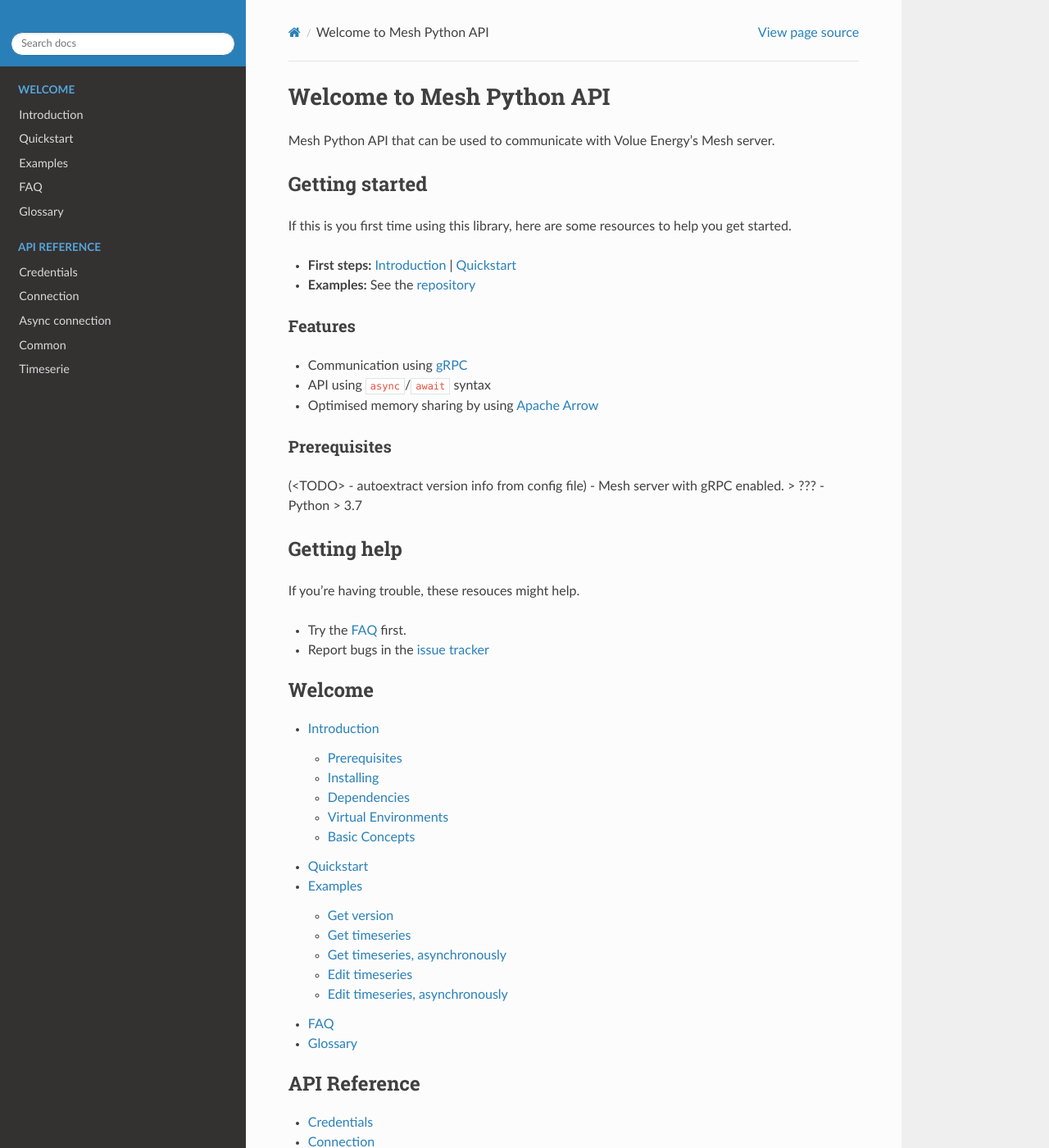
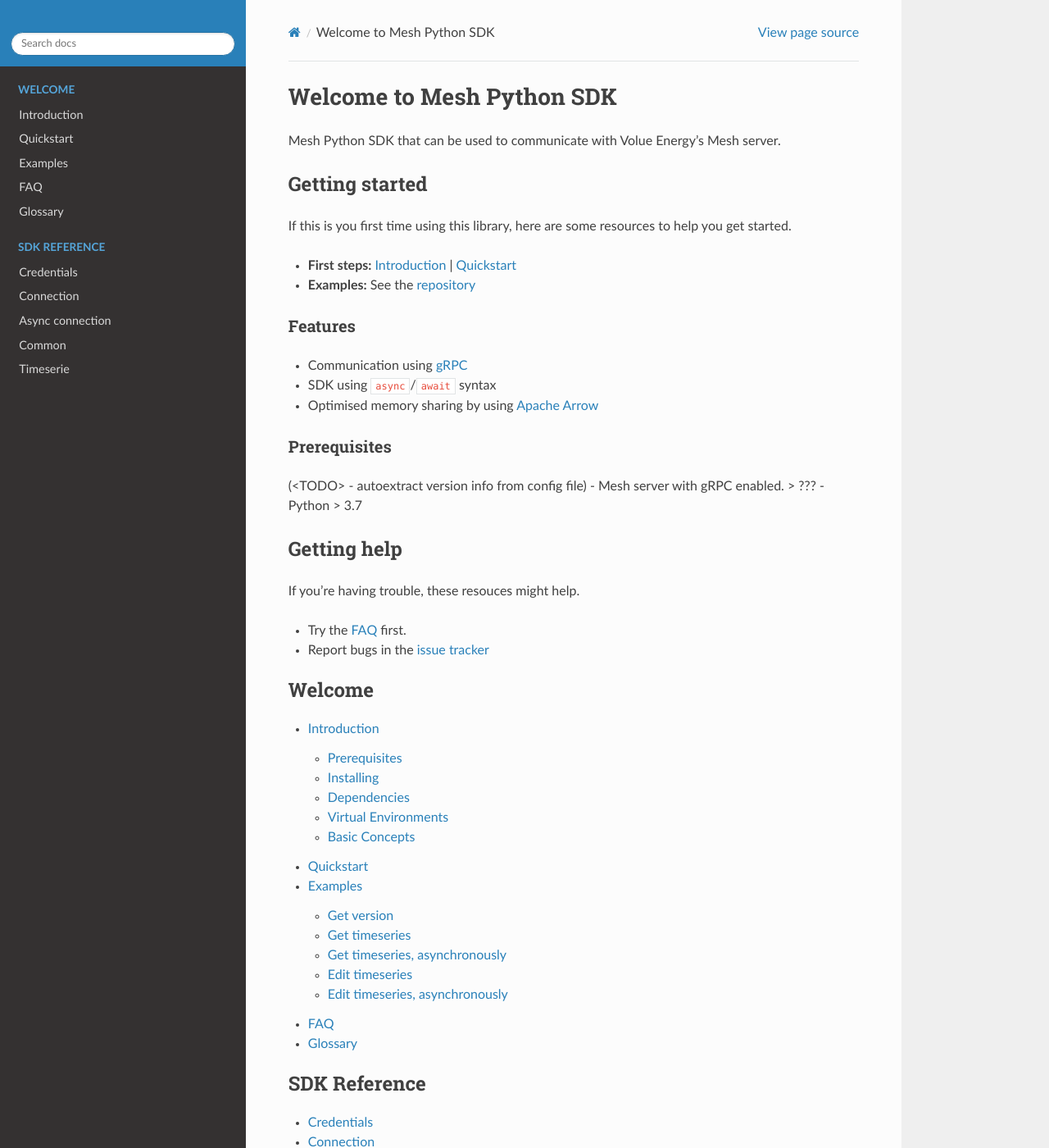
Before and after one commit to Volue-Public/energy-mesh-python, a Sphinx documentation site: the page built from docs/source/index.rst, in a window 1280 px wide and 1400 px high. Shown: the whole window at 82% size. Built offline with Sphinx 7.4.7 and the Read the Docs theme 2.0.0, drawn with Linux system fonts in a browser that asks for light colours.

Commit message:
Changes from code review.

```diff
--- a/docs/source/conf.py
+++ b/docs/source/conf.py
@@ -30,7 +30,6 @@
 extensions = [
     'sphinx.ext.autodoc',
     'sphinx.ext.autodoc.typehints',
-    'sphinx.ext.autosummary',
     'sphinx.ext.viewcode',
     'sphinx.ext.napoleon',
     'sphinx.ext.extlinks',
--- a/docs/source/index.rst
+++ b/docs/source/index.rst
@@ -1,7 +1,7 @@
-Welcome to Mesh Python API
+Welcome to Mesh Python SDK
 ==============================
 
-Mesh Python API that can be used to
+Mesh Python SDK that can be used to
 communicate with Volue Energy's Mesh server.
 
 Getting started
@@ -16,7 +16,7 @@
 **************
 
 - Communication using `gRPC <https://grpc.io/>`_
-- API using ``async``\/``await`` syntax
+- SDK using ``async``\/``await`` syntax
 - Optimised memory sharing by using `Apache Arrow <https://arrow.apache.org/>`_
 
 Prerequisites
@@ -43,7 +43,7 @@
    glossary
 
 .. toctree::
-   :caption: API Reference
+   :caption: SDK Reference
 
    credentials
    connection
--- a/docs/source/intro.rst
+++ b/docs/source/intro.rst
@@ -1,12 +1,12 @@
 Introduction
 ----------------
 
-This is an introduction to the Mesh Python API, a gRPC based approach to communicate with Volues Mesh server.
+This is an introduction to the Mesh Python SDK, a gRPC based approach to communicate with Volues Mesh server.
 
 Prerequisites
 **************
 
-Mesh Python API works with Python 3.7 or higher. Support for earlier versions are not provided due to dependencies.
+Mesh Python SDK works with Python 3.7 or higher. Support for earlier versions are not provided due to dependencies.
 
 Installing
 ***********
@@ -21,9 +21,9 @@
 Dependencies
 *************
 
-The Mesh Python API depends on the Python standard library, but also `gRPC <https://grpc.io/>`_ and `Apache Arrow <https://arrow.apache.org/>`_.
+The Mesh Python SDK depends on the Python standard library, but also `gRPC <https://grpc.io/>`_ and `Apache Arrow <https://arrow.apache.org/>`_.
 
-These dependencies are managed, installed and packaged with the library using `Poetry <https://github.com/python-poetry/poetry>`_. So no additional dependencies should be needed after running the pip install.
+These dependencies are managed, installed and referenced by the library using `Poetry <https://github.com/python-poetry/poetry>`_. So no additional dependencies should be needed after running the pip install.
 
 Virtual Environments
 ********************
@@ -50,12 +50,12 @@
 
     $ python -m pip install git+https://github.com/PowelAS/sme-mesh-python
 
-Your virtual environment is now up and running with the Mesh Python API and you can now develop your project.
+Your virtual environment is now up and running with the Mesh Python SDK and you can now develop your project.
 
 Basic Concepts
 ***************
 
-The Mesh Python API communicates with a Mesh server using gRPC which is a way of sending requests and responses over a network. The request is serialized and packaged then sent to the server which processes the request and sends back a response.
+The Mesh Python SDK communicates with a Mesh server using gRPC which is a way of sending requests and responses over a network. The request is serialized and packaged then sent to the server which processes the request and sends back a response.
 
 This process can take some time. The library takes advantage of this if the connection is done by using the :doc:`async_connection` which is implemented using the `asyncio <https://docs.python.org/3/library/asyncio.html>`_ library that enables concurrency and lets Python perform other tasks while waiting for the response from the server.
 
@@ -74,7 +74,7 @@
     Output:
     <TODO: Insert output here>
 
-The primary data retrieved from the Mesh server is time series. Depending on the request, the size of this data can be quite large. A common scenario is to process this data after it has been acquired and that could mean copying or moving all the data from one library to another. This can be both time consuming and memory intensive, to alleviate these problems the Mesh Python API uses `Apache Arrow <https://arrow.apache.org/>`_ to store the data. Several data processing libraries are now supported for this format, including `numpy <https://arrow.apache.org/docs/python/numpy.html>`_ and `pandas <https://arrow.apache.org/docs/python/pandas.html>`_.
+The primary data retrieved from the Mesh server is time series. Depending on the request, the size of this data can be quite large. A common scenario is to process this data after it has been acquired and that could mean copying or moving all the data from one library to another. This can be both time consuming and memory intensive, to alleviate these problems the Mesh Python SDK uses `Apache Arrow <https://arrow.apache.org/>`_ to store the data. Several data processing libraries are now supported for this format, including `numpy <https://arrow.apache.org/docs/python/numpy.html>`_ and `pandas <https://arrow.apache.org/docs/python/pandas.html>`_.
 
 Using :doc:`timeserie` with numpy and/or pandas
 
```
Also changed, not shown: 6 other files.
